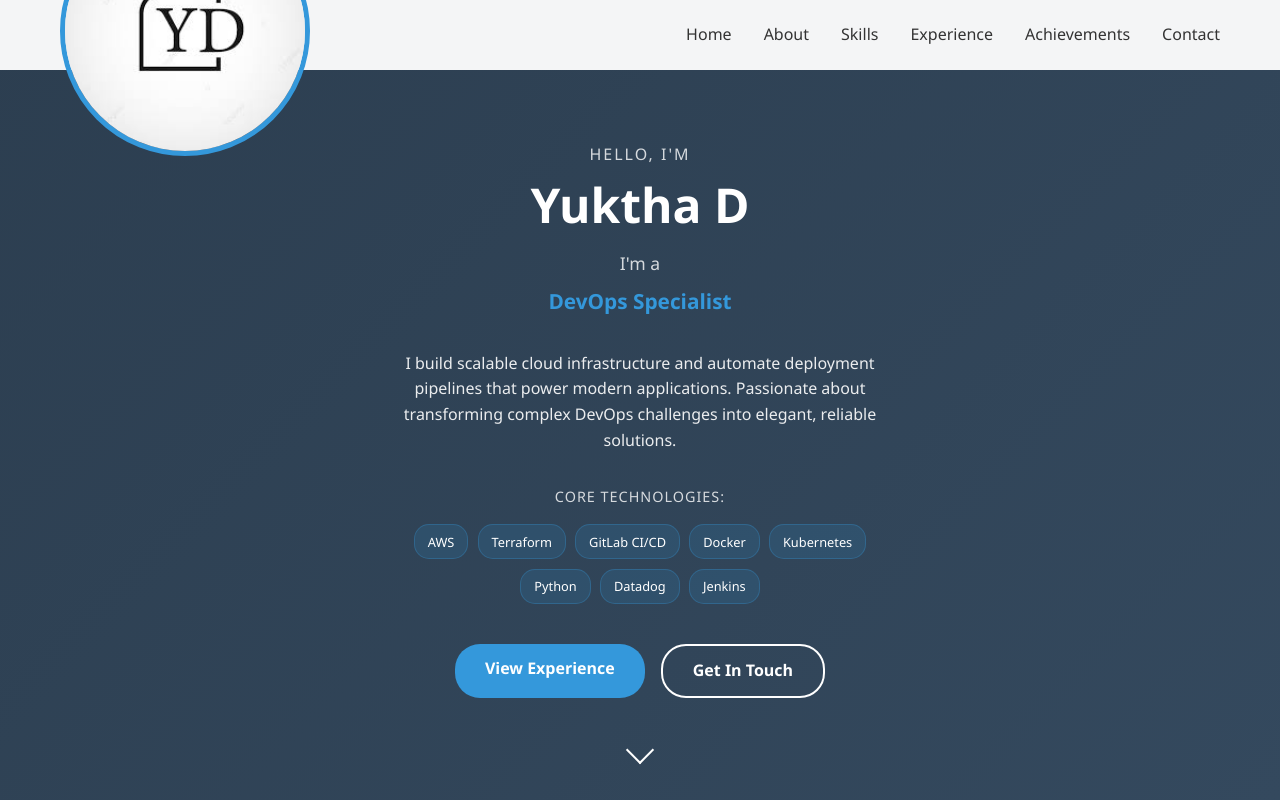
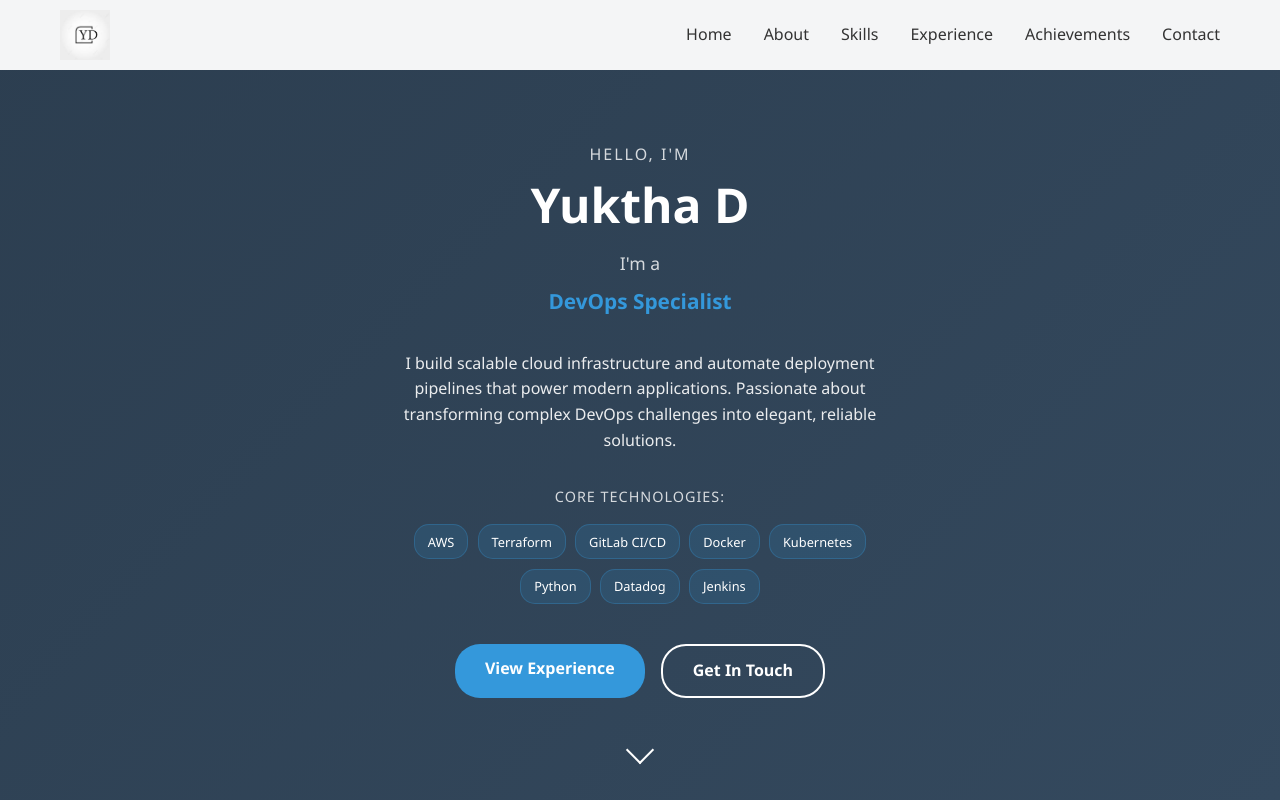
Before and after one commit to yukthad-codes/portfolio, a plain HTML site: page index.html in a window 1280 px wide. Shown: the top 800 px of the page. Drawn offline with Linux system fonts and the light colour scheme.

Commit message:
check the image fit in the home section

```diff
--- a/index.html
+++ b/index.html
@@ -14,7 +14,9 @@
     <nav class="navbar">
         <div class="nav-container">
             <div class="nav-logo">
-                <img src="yd.jpg" alt="Yuktha D" class="profile-img">
+               <a href="#home">
+                    <img src="yd.jpg" alt="Yuktha D" class="nav-logo-img">
+                </a>
             </div>
             <div class="nav-menu">
                 <a href="#home" class="nav-link">Home</a>
--- a/style.css
+++ b/style.css
@@ -114,12 +114,10 @@ body {
     position: relative;
     padding: 120px 10px 80px 10px;
 }
-.profile-img {
-    width: 250px;
-    height: 250px;
-    border-radius: 50%;
-    object-fit: cover;
-    border: 5px solid #3498db;
+.nav-logo-img {
+    height: 50px;   /* adjust size as needed */
+    width: auto;    /* keeps aspect ratio */
+    display: block;
 }
 
 
```
